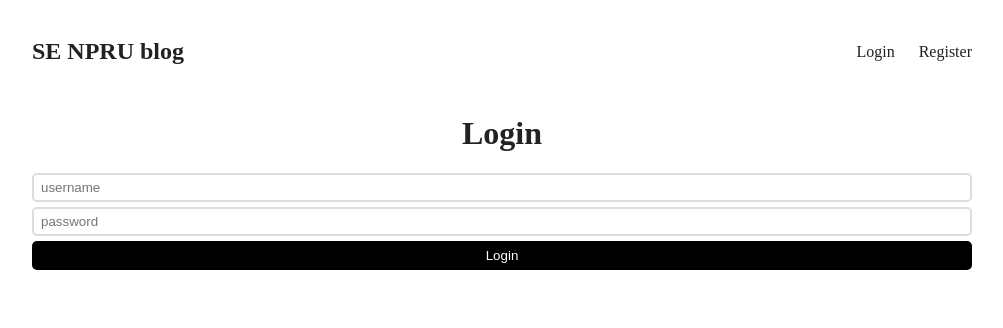
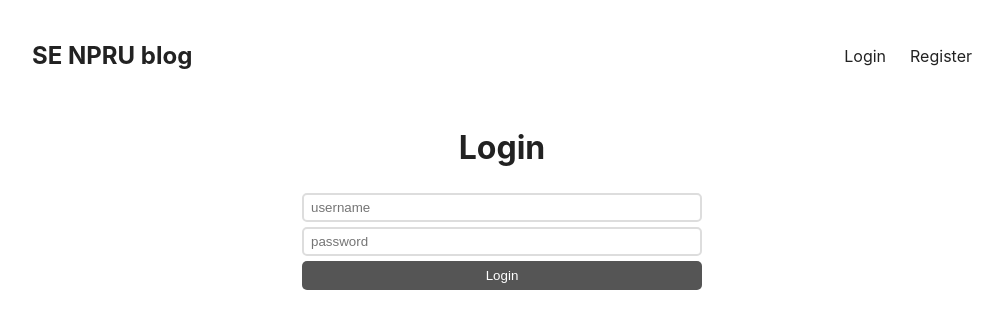
Before and after one commit to WorapakornJarusiriphot/Worapakorn644259018-MERN_Stack_Blog_Frontend, a React (Vite) app: page /login in a window 1280 px wide. Shown: the top 328 px of the page, without its empty margins (138-1141 px from the left). Built offline with nearby package versions, Linux system fonts and the light colour scheme.

Commit message:
Update CSS

```diff
--- a/src/App.css
+++ b/src/App.css
@@ -1,25 +1,20 @@
 * {
   box-sizing: border-box;
 }
-
 a {
   cursor: pointer;
 }
-
 body {
   color: #222;
 }
-
 img {
   max-width: 100%;
 }
-
 main {
   padding: 10px;
   max-width: 960px;
   margin: 0 auto;
 }
-
 header {
   display: flex;
   justify-content: space-between;
@@ -27,22 +22,18 @@ header {
   margin-bottom: 50px;
   align-items: center;
 }
-
 header a {
   text-decoration: none;
   color: inherit;
 }
-
 header a.logo {
   font-weight: bold;
   font-size: 1.5rem;
 }
-
 header nav {
   display: flex;
   gap: 24px;
 }
-
 
 div.post {
   display: grid;
@@ -50,10 +41,9 @@ div.post {
   gap: 20px;
   margin-bottom: 30px;
 }
-
-@media screen and (min-width:700px) {
+@media screen and (min-width: 700px) {
   div.post {
-    grid-template-columns: 0.9fr 1.1fr
+    grid-template-columns: 0.9fr 1.1fr;
   }
 }
 
@@ -79,12 +69,10 @@ div.post p.info {
 div.post p.info a.author {
   color: #333;
 }
-
 div.post p.summary {
   margin: 10px 0;
   line-height: 1.8rem;
 }
-
 
 div.post-page div.image {
   max-height: 300px;
@@ -97,17 +85,14 @@ div.post-page div.image img {
   object-position: center center;
   width: 100%;
 }
-
 div.post-page a {
   color: #333;
   text-decoration: underline;
 }
-
 div.post-page h1 {
   text-align: center;
   margin: 10px 0 5px;
 }
-
 div.post-page time {
   text-align: center;
   display: block;
@@ -115,23 +100,22 @@ div.post-page time {
   color: #aaa;
   margin: 10px 0;
 }
-
 div.post-page div.author {
   text-align: center;
   margin-bottom: 20px;
   font-size: 0.7rem;
   font-weight: bold;
 }
-
 div.post-page p {
   line-height: 1.7rem;
+  margin: 30px 0 5px;
 }
 
-form.login form.register {
+form.login,
+form.register {
   max-width: 400px;
   margin: 0 auto;
 }
-
 input {
   display: block;
   margin-bottom: 5px;
@@ -141,18 +125,16 @@ input {
   border-radius: 5px;
   background-color: #fff;
 }
-
 button {
   cursor: pointer;
   width: 100%;
   display: block;
-  background-color: #000;
+  background-color: #555;
   border: 0;
-  color: #ffffff;
+  color: #fff;
   border-radius: 5px;
   padding: 7px 0;
 }
-
 form.login h1,
 form.register h1 {
   text-align: center;
--- a/src/index.css
+++ b/src/index.css
@@ -0,0 +1,10 @@
+:root {
+    font-family: Inter, system-ui, Avenir, Helvetica, Arial, sans-serif;
+    line-height: 1.5;
+    font-weight: 400;
+
+    font-synthesis: none;
+    text-rendering: optimizeLegibility;
+    -webkit-font-smoothing: antialiased;
+    -moz-osx-font-smoothing: grayscale;
+  }
```
